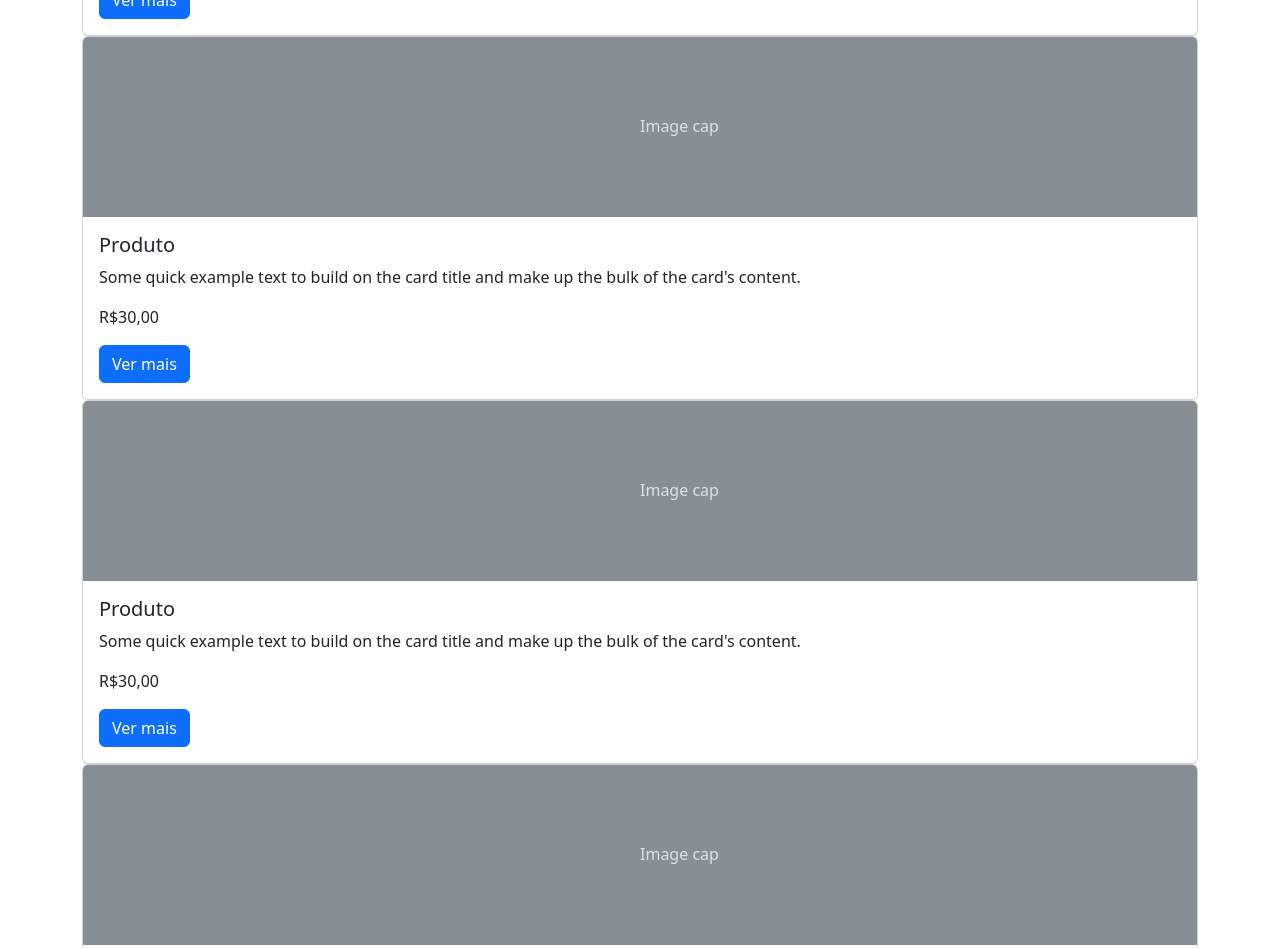
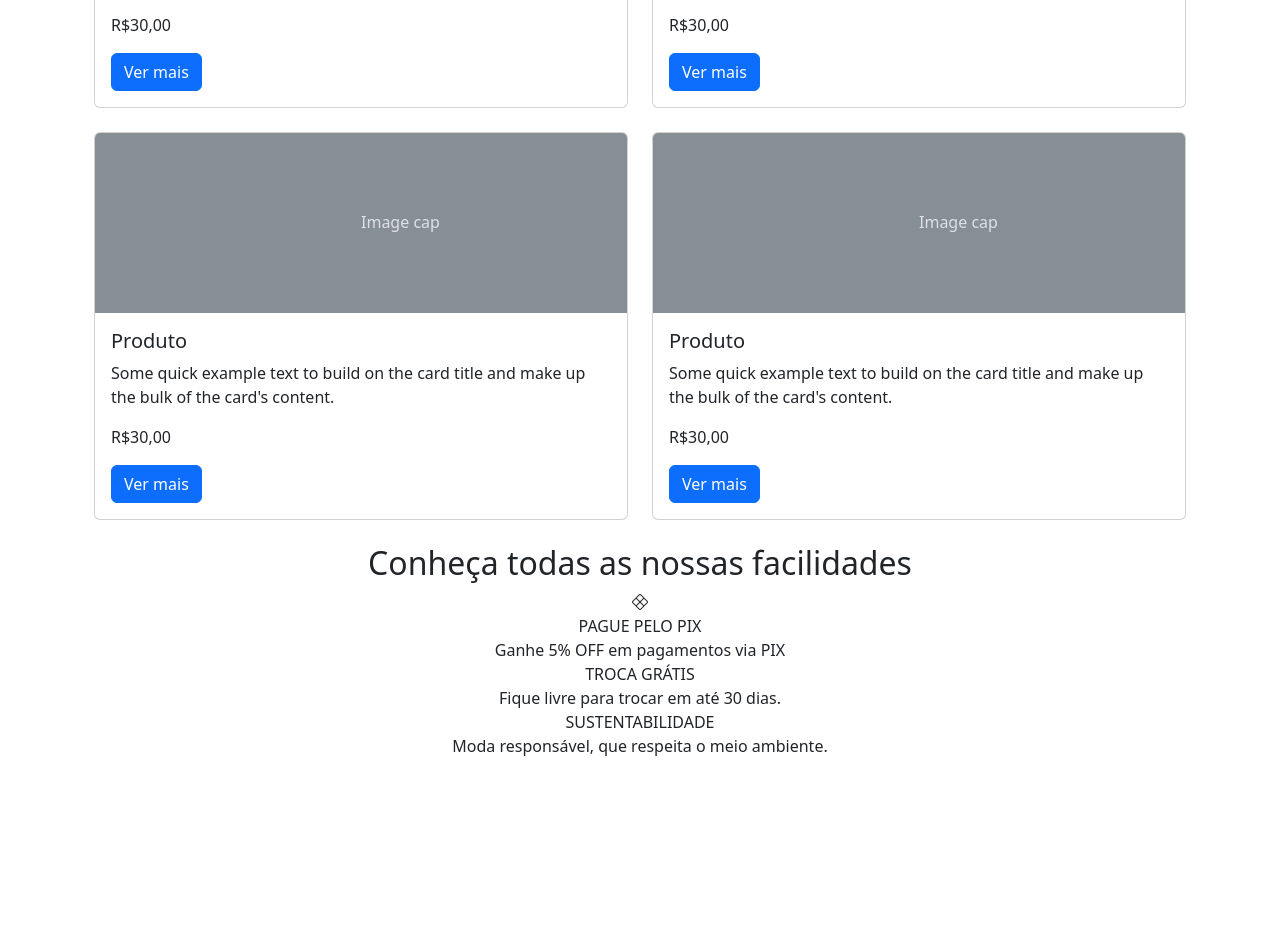
Before and after one commit to julio-gazoli/alura-bootstrap5-meteora, a plain HTML site: page index.html in a window 1280 px wide. Shown: the part 1743-2691 px from the top of the page. After the commit the page ends 2501 px from the top, so only its background shows below. Drawn offline with nearby package versions, Linux system fonts and the light colour scheme.

Commit message:
Bootstrap Icons

```diff
--- a/index.html
+++ b/index.html
@@ -6,6 +6,7 @@
     <meta http-equiv="X-UA-Compatible" content="IE=edge">
     <meta name="viewport" content="width=device-width, initial-scale=1.0">
     <title>Meteora</title>
+    <link rel="stylesheet" href="https://cdn.jsdelivr.net/npm/bootstrap-icons@1.10.3/font/bootstrap-icons.css">
     <link href="https://cdn.jsdelivr.net/npm/bootstrap@5.3.0-alpha2/dist/css/bootstrap.min.css" rel="stylesheet"
         integrity="sha384-aFq/bzH65dt+w6FI2ooMVUpc+21e0SRygnTpmBvdBgSdnuTN7QbdgL+OapgHtvPp" crossorigin="anonymous">
 </head>
@@ -212,10 +213,13 @@
 
     <h2 class="text-center">Produtos que estão bombando:</h2>
 
-    <div class="container">
+    <div class="container row mx-auto">
+
+        <div class="col-12 col-md-6 col-xxl-4 pb-4">
             <div class="card">
-            <svg class="bd-placeholder-img card-img-top" width="100%" height="180" xmlns="http://www.w3.org/2000/svg"
-                role="img" aria-label="Placeholder: Image cap" preserveAspectRatio="xMidYMid slice" focusable="false">
+                <svg class="bd-placeholder-img card-img-top" width="100%" height="180"
+                    xmlns="http://www.w3.org/2000/svg" role="img" aria-label="Placeholder: Image cap"
+                    preserveAspectRatio="xMidYMid slice" focusable="false">
                     <title>Placeholder</title>
                     <rect width="100%" height="100%" fill="#868e96"></rect><text x="50%" y="50%" fill="#dee2e6"
                         dy=".3em">Image cap</text>
@@ -229,10 +233,13 @@
                     <a href="#" class="btn btn-primary">Ver mais</a>
                 </div>
             </div>
+        </div>
 
+        <div class="col-12 col-md-6 col-xxl-4 pb-4">
             <div class="card">
-            <svg class="bd-placeholder-img card-img-top" width="100%" height="180" xmlns="http://www.w3.org/2000/svg"
-                role="img" aria-label="Placeholder: Image cap" preserveAspectRatio="xMidYMid slice" focusable="false">
+                <svg class="bd-placeholder-img card-img-top" width="100%" height="180"
+                    xmlns="http://www.w3.org/2000/svg" role="img" aria-label="Placeholder: Image cap"
+                    preserveAspectRatio="xMidYMid slice" focusable="false">
                     <title>Placeholder</title>
                     <rect width="100%" height="100%" fill="#868e96"></rect><text x="50%" y="50%" fill="#dee2e6"
                         dy=".3em">Image cap</text>
@@ -246,10 +253,13 @@
                     <a href="#" class="btn btn-primary">Ver mais</a>
                 </div>
             </div>
+        </div>
 
+        <div class="col-12 col-md-6 col-xxl-4 pb-4">
             <div class="card">
-            <svg class="bd-placeholder-img card-img-top" width="100%" height="180" xmlns="http://www.w3.org/2000/svg"
-                role="img" aria-label="Placeholder: Image cap" preserveAspectRatio="xMidYMid slice" focusable="false">
+                <svg class="bd-placeholder-img card-img-top" width="100%" height="180"
+                    xmlns="http://www.w3.org/2000/svg" role="img" aria-label="Placeholder: Image cap"
+                    preserveAspectRatio="xMidYMid slice" focusable="false">
                     <title>Placeholder</title>
                     <rect width="100%" height="100%" fill="#868e96"></rect><text x="50%" y="50%" fill="#dee2e6"
                         dy=".3em">Image cap</text>
@@ -263,10 +273,13 @@
                     <a href="#" class="btn btn-primary">Ver mais</a>
                 </div>
             </div>
+        </div>
 
+        <div class="col-12 col-md-6 col-xxl-4 pb-4">
             <div class="card">
-            <svg class="bd-placeholder-img card-img-top" width="100%" height="180" xmlns="http://www.w3.org/2000/svg"
-                role="img" aria-label="Placeholder: Image cap" preserveAspectRatio="xMidYMid slice" focusable="false">
+                <svg class="bd-placeholder-img card-img-top" width="100%" height="180"
+                    xmlns="http://www.w3.org/2000/svg" role="img" aria-label="Placeholder: Image cap"
+                    preserveAspectRatio="xMidYMid slice" focusable="false">
                     <title>Placeholder</title>
                     <rect width="100%" height="100%" fill="#868e96"></rect><text x="50%" y="50%" fill="#dee2e6"
                         dy=".3em">Image cap</text>
@@ -280,10 +293,13 @@
                     <a href="#" class="btn btn-primary">Ver mais</a>
                 </div>
             </div>
+        </div>
 
+        <div class="col-12 col-md-6 col-xxl-4 pb-4">
             <div class="card">
-            <svg class="bd-placeholder-img card-img-top" width="100%" height="180" xmlns="http://www.w3.org/2000/svg"
-                role="img" aria-label="Placeholder: Image cap" preserveAspectRatio="xMidYMid slice" focusable="false">
+                <svg class="bd-placeholder-img card-img-top" width="100%" height="180"
+                    xmlns="http://www.w3.org/2000/svg" role="img" aria-label="Placeholder: Image cap"
+                    preserveAspectRatio="xMidYMid slice" focusable="false">
                     <title>Placeholder</title>
                     <rect width="100%" height="100%" fill="#868e96"></rect><text x="50%" y="50%" fill="#dee2e6"
                         dy=".3em">Image cap</text>
@@ -297,10 +313,13 @@
                     <a href="#" class="btn btn-primary">Ver mais</a>
                 </div>
             </div>
+        </div>
 
+        <div class="col-12 col-md-6 col-xxl-4 pb-4">
             <div class="card">
-            <svg class="bd-placeholder-img card-img-top" width="100%" height="180" xmlns="http://www.w3.org/2000/svg"
-                role="img" aria-label="Placeholder: Image cap" preserveAspectRatio="xMidYMid slice" focusable="false">
+                <svg class="bd-placeholder-img card-img-top" width="100%" height="180"
+                    xmlns="http://www.w3.org/2000/svg" role="img" aria-label="Placeholder: Image cap"
+                    preserveAspectRatio="xMidYMid slice" focusable="false">
                     <title>Placeholder</title>
                     <rect width="100%" height="100%" fill="#868e96"></rect><text x="50%" y="50%" fill="#dee2e6"
                         dy=".3em">Image cap</text>
@@ -314,8 +333,30 @@
                     <a href="#" class="btn btn-primary">Ver mais</a>
                 </div>
             </div>
+        </div>
+    </div>
 
+    <section class="text-center">
+
+        <h2>Conheça todas as nossas facilidades</h2>
+
+        <div>
+            <div><i class="bi bi-x-diamond"></i></div>
+            <div>PAGUE PELO PIX</div>
+            <div>Ganhe 5% OFF em pagamentos via PIX</div>
         </div>
+        <div>
+            <div></div>
+            <div>TROCA GRÁTIS</div>
+            <div>Fique livre para trocar em até 30 dias.</div>
+        </div>
+        <div>
+            <div></div>
+            <div>SUSTENTABILIDADE</div>
+            <div>Moda responsável, que respeita o meio ambiente.</div>
+        </div>
+
+    </section>
 
     <script src="https://cdn.jsdelivr.net/npm/bootstrap@5.3.0-alpha2/dist/js/bootstrap.bundle.min.js"
         integrity="sha384-qKXV1j0HvMUeCBQ+QVp7JcfGl760yU08IQ+GpUo5hlbpg51QRiuqHAJz8+BrxE/N"
```
Lines whose indentation alone changed are shown as unchanged.
